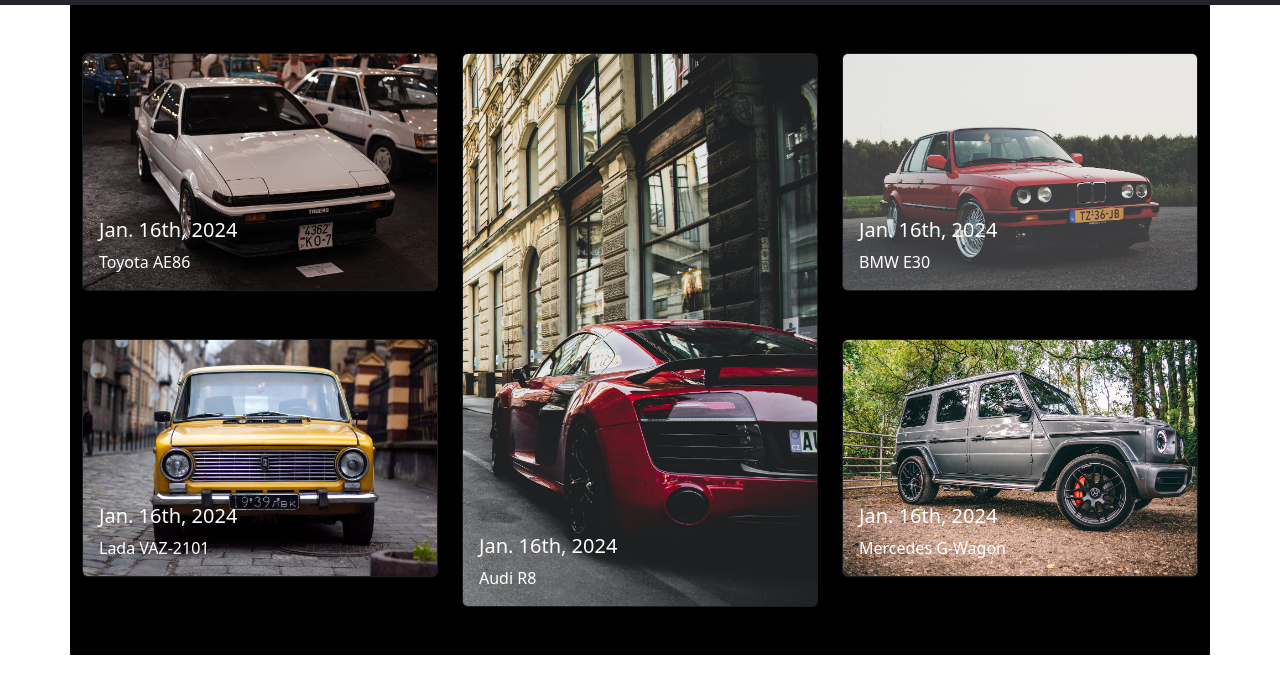
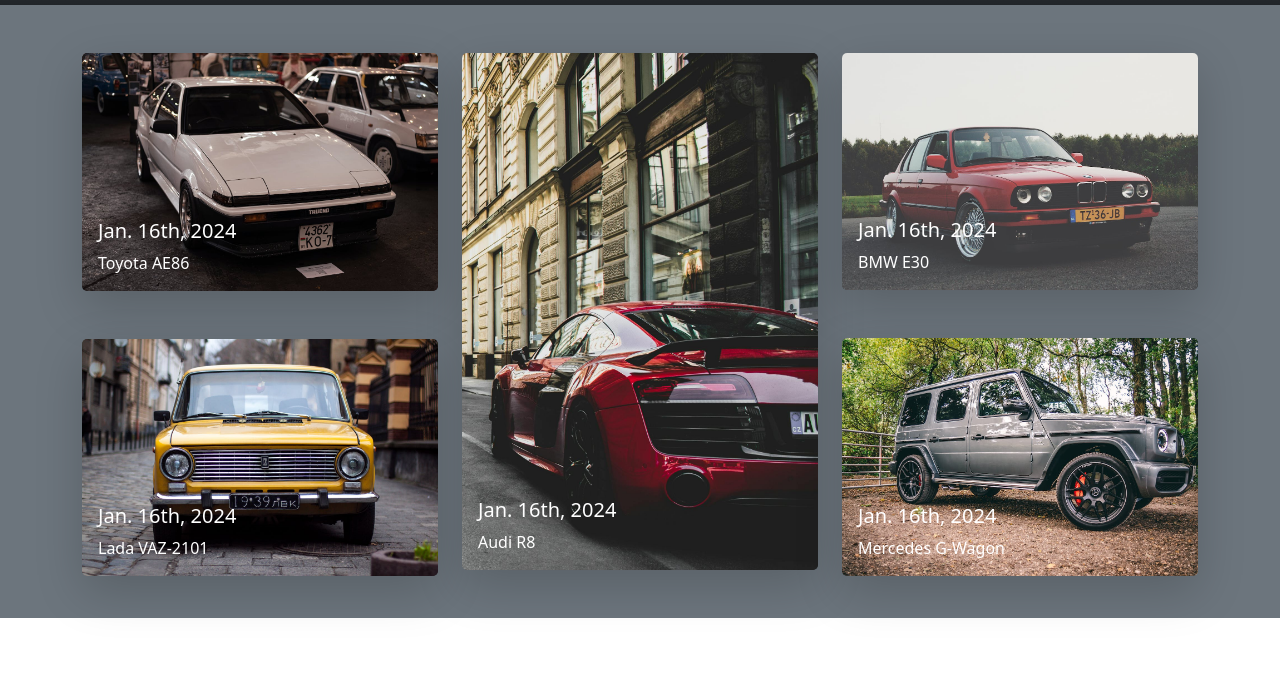
Before and after one commit to grcsmarton25/Csapatfeladat, a plain HTML site: page index.html in a window 1280 px wide. Shown: the part 81-774 px from the top of the page. Drawn offline with nearby package versions, Linux system fonts and the light colour scheme.

Commit message:
Kartyak shadowja

```diff
--- a/index.html
+++ b/index.html
@@ -49,18 +49,18 @@
     </form>
   </div>
 </nav>
-   <main>
-        <div class="container bg-black">
+   <main class="bg-secondary">
+        <div class="container">
             <div class="row">
                 <div class="col-4 left">
-                    <div class="card text-bg-dark mb-5 mt-5">
-                        <img src="./Img/ae86-.jpg" class="card-img" alt="...">
+                    <div class="card text-bg-dark shadow-lg border-0 mb-5 mt-5">
+                        <img src="./Img/ae86-.jpg" class="card-img " alt="...">
                         <div class="card-img-overlay d-flex flex-column justify-content-end">
                             <h5 class="card-title">Jan. 16th, 2024</h5>
                             <p class="card-text">Toyota AE86</p>
                         </div>
                     </div>
-                    <div class="card text-bg-dark">
+                    <div class="card border-0 shadow-lg text-bg-dark">
                         <img src="./Img/lada-.jpg" class="card-img" alt="...">
                         <div class="card-img-overlay d-flex flex-column justify-content-end">
                             <h5 class="card-title">Jan. 16th, 2024</h5>
@@ -71,8 +71,8 @@
                 </div>
 
                 <div class="col-4 middle">
-                    <div class="card text-bg-dark mb-5 mt-5">
-                        <img src="./Img/audir8-.jpg" class="card-img" alt="...">
+                    <div class="card text-bg-dark shadow-lg border-0 mb-5 mt-5">
+                        <img src="./Img/1850.jpg" class="card-img" alt="...">
                         <div class="card-img-overlay d-flex flex-column justify-content-end">
                             <h5 class="card-title">Jan. 16th, 2024</h5>
                             <p class="card-text">Audi R8</p>
@@ -80,14 +80,14 @@
                     </div>
                 </div>
                 <div class="col-4 right">
-                    <div class="card text-bg-dark mb-5 mt-5">
+                    <div class="card text-bg-dark shadow-lg border-0 mb-5 mt-5">
                         <img src="./Img/bmw-.jpg" class="card-img" alt="...">
                         <div class="card-img-overlay d-flex flex-column justify-content-end">
                             <h5 class="card-title">Jan. 16th, 2024</h5>
                             <p class="card-text">BMW E30</p>
                         </div>
                     </div>
-                    <div class="card text-bg-dark">
+                    <div class="card border-0 shadow-lg text-bg-dark">
                         <img src="./Img/gwagon2-.jpg" class="card-img" alt="...">
                         <div class="card-img-overlay d-flex flex-column justify-content-end">
                             <h5 class="card-title">Jan. 16th, 2024</h5>
```
Also changed, not shown: Img/1850.jpg (added), Img/audir8-.jpg (deleted).
